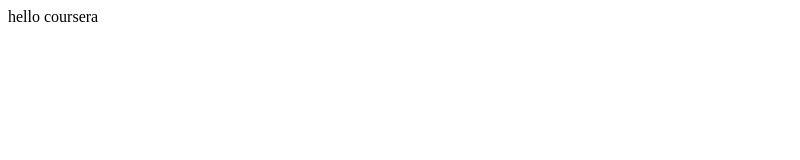
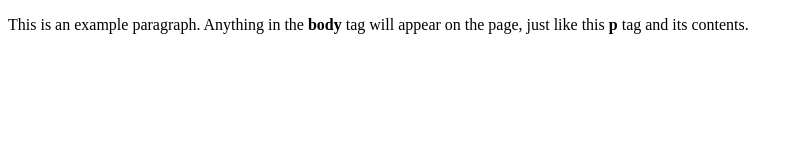
Before and after one commit to TalhaIqbal7/module2, a plain HTML site: page Folder/index.html in a window 1280 px wide. Shown: the whole page, without its empty margins (0-800 px from the left). Drawn offline with Linux system fonts and the light colour scheme.

Commit message:
Update index.html

```diff
--- a/Folder/index.html
+++ b/Folder/index.html
@@ -1,6 +1,9 @@
-<!DOCTYPE html>
+<!doctype html>
 <html>
-    <div>
-        hello coursera
-    </div>
+  <head>
+    <title>This is the title of the webpage!</title>
+  </head>
+  <body>
+    <p>This is an example paragraph. Anything in the <strong>body</strong> tag will appear on the page, just like this <strong>p</strong> tag and its contents.</p>
+  </body>
 </html>
```
